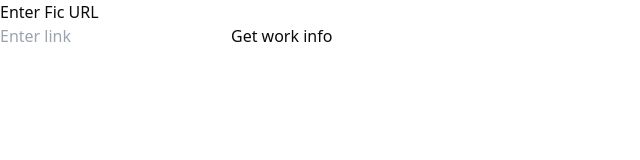
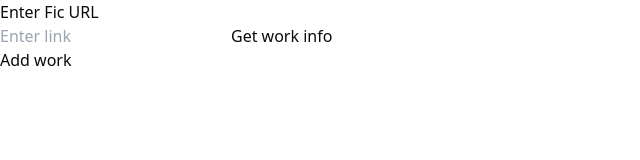
Before and after one commit to inunice/koodo, a Next.js app: page /home in a window 1280 px wide. Shown: the top 160 px of the page, without its empty margins (0-640 px from the left). Built offline with nearby package versions, Linux system fonts and the light colour scheme; no server answers.

Commit message:
feat: save entered work to db

```diff
--- a/app/api/getWorkInfo/route.tsx
+++ b/app/api/getWorkInfo/route.tsx
@@ -64,7 +64,7 @@ export async function GET(req: NextRequest) {
       .text()
       .split("/");
     const totalChapters =
-      chapterProgress[1] === "?" ? "?" : Number(chapterProgress[1]);
+      chapterProgress[1] === "?" ? 0 : Number(chapterProgress[1]);
 
     workInfo.workStats = {
       publishedDate,
@@ -78,7 +78,7 @@ export async function GET(req: NextRequest) {
       kudos: getNumberFromText($, "dd.kudos"),
       bookmarks: getNumberFromText($, "dd.bookmarks"),
       hits: getNumberFromText($, "dd.hits"),
-      status: totalChapters === "?" ? "In Progress" : "Complete",
+      status: totalChapters === 0 ? "In Progress" : "Complete",
     };
 
     return new NextResponse(JSON.stringify(workInfo), {
--- a/app/home/page.tsx
+++ b/app/home/page.tsx
@@ -1,6 +1,7 @@
 "use client";
 
 import { useState } from "react";
+import supabase from "@/config/supabaseClient";
 
 import { WorkInfo } from "@/types/workInfo";
 
@@ -38,6 +39,44 @@ export default function Home() {
     }
   };
 
+  const saveWork = async () => {
+    if (work) {
+      const workData = {
+        workID: work.workID,
+        workLink: work.workLink,
+        title: work.workBasicInfo.title,
+        author: work.workBasicInfo.author,
+        summary: work.workBasicInfo.summary,
+        rating: work.workTags.rating,
+        archiveWarnings: work.workTags.archiveWarnings,
+        categories: work.workTags.categories,
+        fandoms: work.workTags.fandoms,
+        relationships: work.workTags.relationships,
+        characters: work.workTags.characters,
+        additionalTags: work.workTags.additionalTags,
+        language: work.workTags.language,
+        publishedDate: work.workStats.publishedDate,
+        lastestUpdateDate: work.workStats.lastestUpdateDate,
+        words: work.workStats.words,
+        latestChapter: work.workStats.latestChapter,
+        totalChapters: work.workStats.totalChapters,
+        comments: work.workStats.comments,
+        kudos: work.workStats.kudos,
+        bookmarks: work.workStats.bookmarks,
+        hits: work.workStats.hits,
+        status: work.workStats.status,
+      };
+
+      const { data, error } = await supabase.from("works").insert([workData]);
+
+      if (error) {
+        console.error("Error adding work to database:", error);
+      } else {
+        console.log("Work added to database:", data);
+      }
+    }
+  };
+
   return (
     <div>
       <h1>Enter Fic URL</h1>
@@ -57,6 +96,7 @@ export default function Home() {
         </Alert>
       )}
       {work && <WorkCard work={work} />}
+      <button onClick={saveWork}>Add work</button>
     </div>
   );
 }
--- a/types/workInfo.tsx
+++ b/types/workInfo.tsx
@@ -45,7 +45,7 @@ export interface WorkStats {
   lastestUpdateDate: Date;
   words: number;
   latestChapter: number;
-  totalChapters: number | "?";
+  totalChapters: number;
   comments: number;
   kudos: number;
   bookmarks: number;
```
